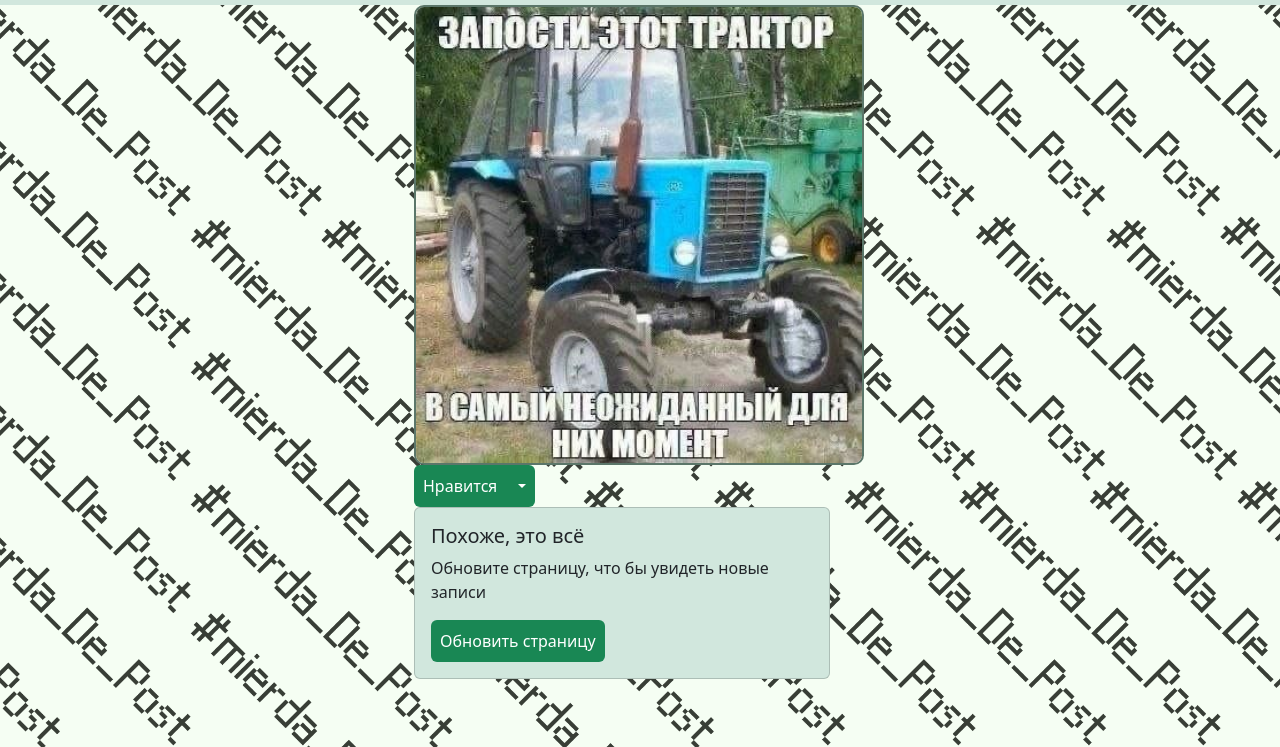
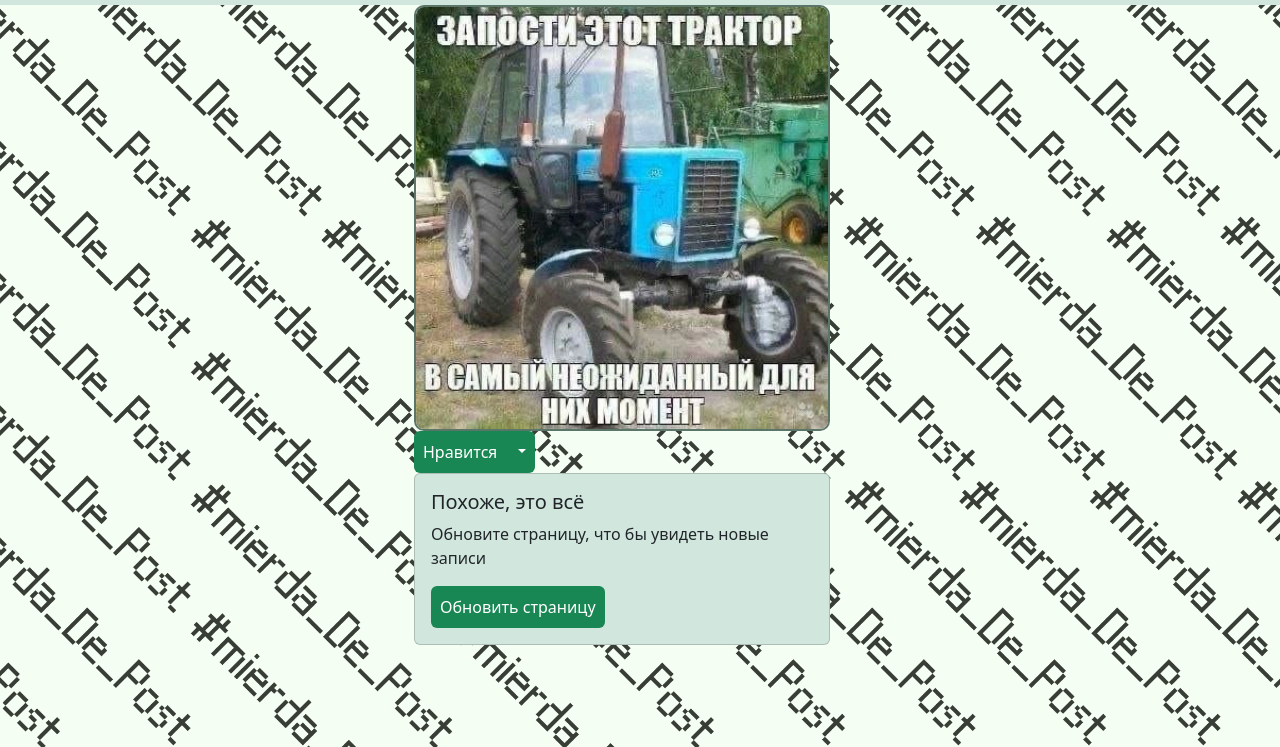
Before and after one commit to Ivan-Stojyarov/Ivan-Stojyarov.github.io, a plain HTML site: page index.html in a window 1280 px wide. Shown: the part 53-800 px from the top of the page. Drawn offline with nearby package versions, Linux system fonts and the light colour scheme.

Commit message:
Update index.html

```diff
--- a/index.html
+++ b/index.html
@@ -47,7 +47,7 @@
          }
         </style>
 
-        <img class='contmeleft' src="fromTG/photo_2024-07-03_18-13-12.jpg" width="400px">
+        <img class='contmeleft' src="fromTG/photo_2024-07-03_18-13-12.jpg" style="width: 26rem;">
 
 
           <div class="btn-group" role="group" aria-label="Basic mixed styles example">
```
